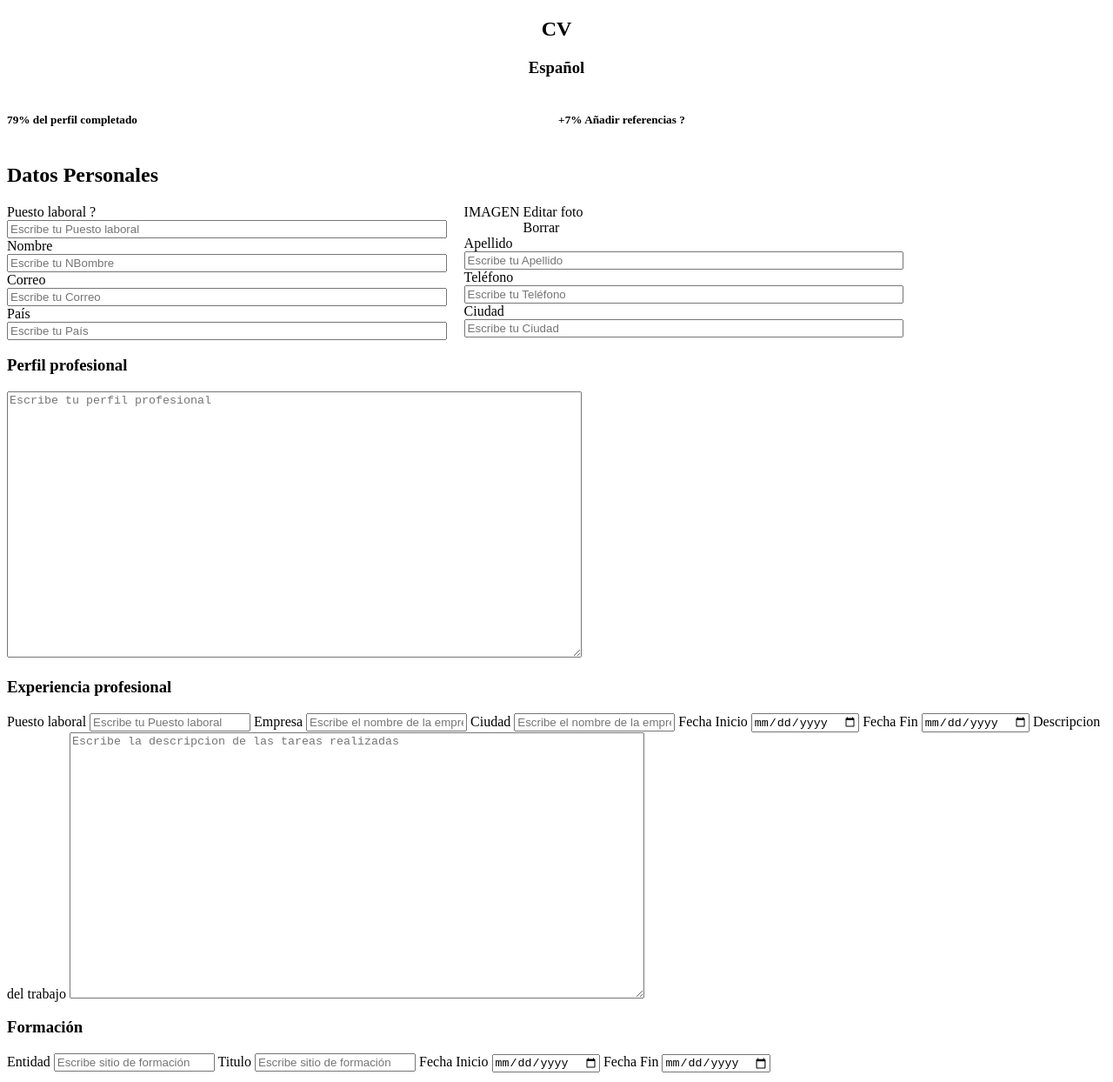
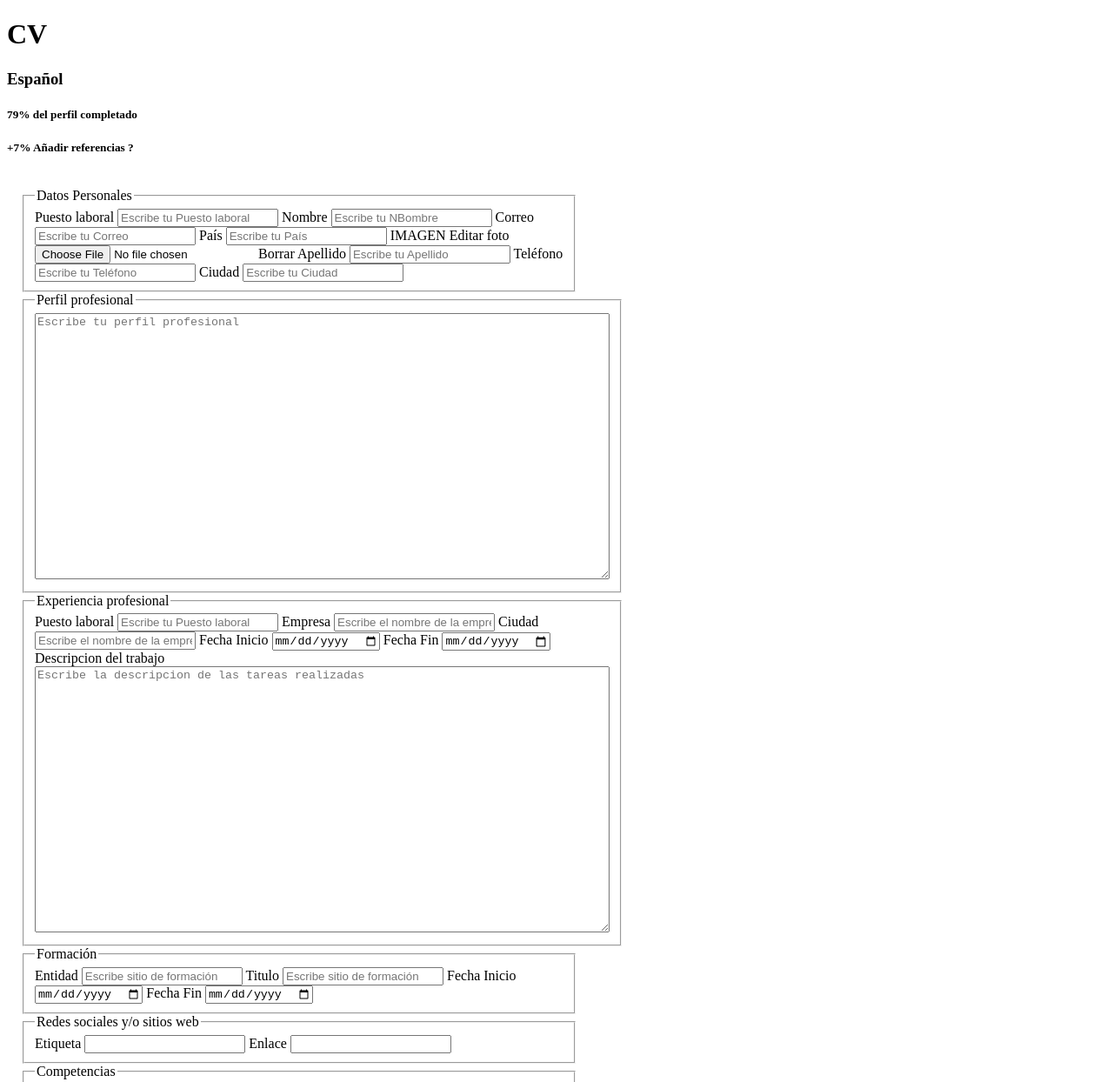
Before and after one commit to RiveroWendy/CV-Helper, a plain HTML site: page index.html in a window 1280 px wide. Shown: the top 1244 px of the page at 87% size. Drawn offline with Linux system fonts and the light colour scheme.

Commit message:
Update index  & style
Change of form adding fieldset

```diff
--- a/index.html
+++ b/index.html
@@ -1,5 +1,6 @@
 <!DOCTYPE html>
 <html lang="en">
+
 <head>
   <meta charset="UTF-8" />
   <meta http-equiv="X-UA-Compatible" content="IE=edge" />
@@ -7,188 +8,106 @@
   <link rel="stylesheet" href="style/style.css" />
   <title>Formulario</title>
 </head>
+
 <body>
-    <section class="form-generator">
-      <div style="text-align: center;">
+<header>
     <h1>CV</h1>
     <h3>Español</h3>
-      </div>
 
-      <div style="display: flex;">
     <h5>79% del perfil completado</h5>
-        <h5 style="margin: auto;">+7% Añadir referencias ?</h5>
-      </div>
+    <h5>+7% Añadir referencias ?</h5>
+</header>
 
-      <h2>Datos Personales</h2>
+<section class="">
     <form action="">
-        <div class="row">
-          <div class="column">
-            <label for="ijob">Puesto laboral ?</label>
-            <input
-              class="controls"
-              id="ijob"
-              type="text"
-              name="job"
-              placeholder="Escribe tu Puesto laboral"
-            />
+      <fieldset>
+        <legend>Datos Personales</legend>
+        <label for="ijob">Puesto laboral</label>
+        <input class="controls" id="ijob" type="text" name="job" placeholder="Escribe tu Puesto laboral" />
 
         <label for="iname">Nombre</label>
-            <input
-              class="controls"
-              id="iname"
-              type="text"
-              name="name"
-              placeholder="Escribe tu NBombre"
-            />
+        <input class="controls" id="iname" type="text" name="name" placeholder="Escribe tu NBombre" />
 
         <label for="iemail">Correo</label>
-            <input
-              class="controls"
-              id="iemail"
-              type="email"
-              name="email"
-              placeholder="Escribe tu Correo"
-            />
+        <input class="controls" id="iemail" type="email" name="email" placeholder="Escribe tu Correo" />
         <label for="icountry">País</label>
-            <input
-              class="controls"
-              id="icountry"
-              type="text"
-              name="country"
-              placeholder="Escribe tu País"
-            />
-          </div>
-          <div class="column">
-            <div style="display: block;">
-              <label for="isurname">IMAGEN</label>
+        <input class="controls" id="icountry" type="text" name="country" placeholder="Escribe tu País" />
+
+        <label for="iprofileimage">IMAGEN</label>
         <label for="">Editar foto</label>
-            </div>
-            <label for="" style="padding-left: 68px;">Borrar</label>
+        <input type="file" id="iprofileimage" name="iprofileimage">
+
+        <label for="">Borrar</label>
 
         <label for="isurname">Apellido</label>
-            <input
-              class="controls"
-              id="isurname"
-              type="text"
-              name="surname"
-              placeholder="Escribe tu Apellido"
-            />
+        <input class="controls" id="isurname" type="text" name="surname" placeholder="Escribe tu Apellido" />
 
         <label for="iphone">Teléfono</label>
-            <input
-              class="controls"
-              id="iphone"
-              type="number"
-              name="phone"
-              placeholder="Escribe tu Teléfono"
-            />
+        <input class="controls" id="iphone" type="number" name="phone" placeholder="Escribe tu Teléfono" />
 
         <label for="icity">Ciudad</label>
-            <input
-              class="controls"
-              id="icity"
-              type="text"
-              name="city"
-              placeholder="Escribe tu Ciudad"
-            />
-          </div>
-        </div>
-        <div style="display: inline-block;">
+        <input class="controls" id="icity" type="text" name="city" placeholder="Escribe tu Ciudad" />
+
+      </fieldset>
       <!--Perfil profesional -->
-          <h3>Perfil profesional</h3>
-          <textarea
-            name="iprofessionalprofile"
-            cols="80"
-            rows="20"
-            placeholder="Escribe tu perfil profesional"
-          ></textarea>
+      <fieldset>
+        <legend>Perfil profesional</legend>
+        <textarea name="iprofessionalprofile" cols="80" rows="20"
+          placeholder="Escribe tu perfil profesional"></textarea>
+      </fieldset>
       <!--Experiencia profesional -->
-
-          <h3>Experiencia profesional</h3>
+      <fieldset>
+        <legend>Experiencia profesional</legend>
 
         <label for="ijobtitle">Puesto laboral</label>
-          <input
-            class="controls"
-            id="ijobtitle"
-            type="text"
-            name="jobtitle"
-            placeholder="Escribe tu Puesto laboral"
-          />
+        <input class="controls" id="ijobtitle" type="text" name="jobtitle" placeholder="Escribe tu Puesto laboral" />
 
         <label for="icompany">Empresa</label>
-          <input
-            class="controls"
-            id="icompany"
-            type="text"
-            name="company"
-            placeholder="Escribe el nombre de la empresa"
-          />
+        <input class="controls" id="icompany" type="text" name="company"
+          placeholder="Escribe el nombre de la empresa" />
 
         <label for="ijobcity">Ciudad</label>
-          <input
-            class="controls"
-            id="ijobcity"
-            type="text"
-            name="jobcity"
-            placeholder="Escribe el nombre de la empresa"
-          />
+        <input class="controls" id="ijobcity" type="text" name="jobcity"
+          placeholder="Escribe el nombre de la empresa" />
 
         <label for="idatestartjob">Fecha Inicio</label>
-          <input
-            class="controls"
-            id="idatestart"
-            type="date"
-            name="datestart"
-          />
+        <input class="controls" id="idatestart" type="date" name="datestart" />
 
         <label for="idateend">Fecha Fin</label>
         <input class="controls" id="idateend" type="date" name="dateend" />
         <label for="idescription">Descripcion del trabajo</label>
-          <textarea
-            name="idescription"
-            cols="80"
-            rows="20"
-            placeholder="Escribe la descripcion de las tareas realizadas"
-          ></textarea>
+        <textarea name="idescription" cols="80" rows="20"
+          placeholder="Escribe la descripcion de las tareas realizadas"></textarea>
+      </fieldset>
       <!--Formacion -->
-
-          <h3>Formación</h3>
+      <fieldset>
+        <legend>Formación</legend>
         <label for="ientityeducation">Entidad</label>
-          <input
-            class="controls"
-            id="ientityeducation"
-            type="text"
-            name="entityeducation"
-            placeholder="Escribe sitio de formación"
-          />
+        <input class="controls" id="ientityeducation" type="text" name="entityeducation"
+          placeholder="Escribe sitio de formación" />
 
         <label for="ititleeducation">Titulo</label>
-          <input
-            class="controls"
-            id="ititleeducation"
-            type="text"
-            name="titleeducation"
-            placeholder="Escribe sitio de formación"
-          />
+        <input class="controls" id="ititleeducation" type="text" name="titleeducation"
+          placeholder="Escribe sitio de formación" />
 
         <label for="idatestart">Fecha Inicio</label>
-          <input
-            class="controls"
-            id="idatestart"
-            type="date"
-            name="datestart"
-          />
+        <input class="controls" id="idatestart" type="date" name="datestart" />
 
         <label for="idateend">Fecha Fin</label>
         <input class="controls" id="idateend" type="date" name="dateend" />
-          <h3>Redes sociales y/o sitios web</h3>
+      </fieldset>
+      <!--Redes sociales  -->
+      <fieldset>
+        <legend>Redes sociales y/o sitios web</legend>
         <label for="itaglink">Etiqueta</label>
         <input id="itaglink" type="text" name="taglink">
 
         <label for="ilinkweb">Enlace</label>
         <input id="ilinkweb" type="text" name="linkweb">
-          <h3>Competencias</h3>
-
+      </fieldset>
+      <fieldset>
+        <legend>Competencias</legend>
+        <!--Competencias  -->
         <label for="iskill">Competencia</label>
         <input id="iskill" type="text" name="skill">
 
@@ -201,8 +120,9 @@
         <input type="radio" id="advanced" name="level_skill" value="Avanzado">
         <label for="advanced">Avanzado</label>
         <input class="buttons" type="submit" value="Descargar PDF" />
-        </div>
+      </fieldset>
     </form>
   </section>
 </body>
+
 </html>
--- a/style/style.css
+++ b/style/style.css
@@ -1,11 +1,5 @@
-.column {
-    float: left;
-    width: 40%;
-    display: grid;
-    padding-right: 20px;
-  }
-
-  .row::after {
-    display: table;
-    clear: both;
-  }
+form{
+  margin: 0;
+  width: 40rem;
+  padding: 1rem;
+}
```
Lines whose indentation alone changed are shown as unchanged.
